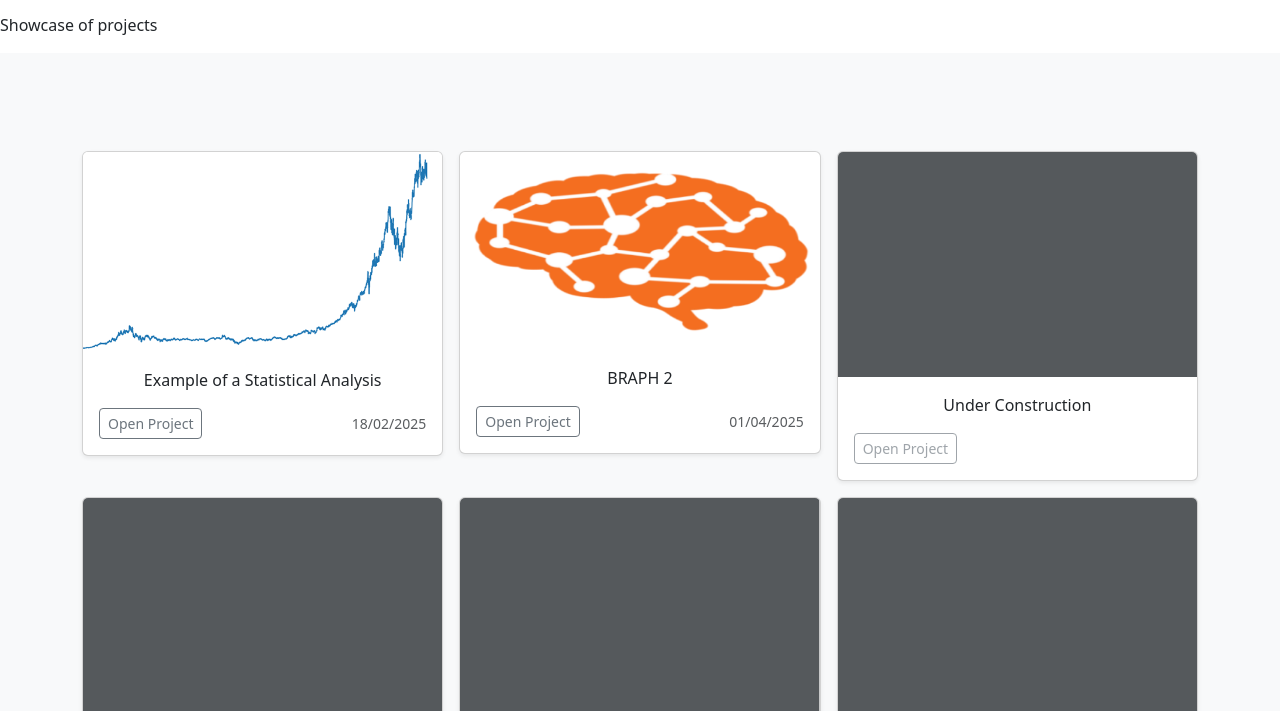
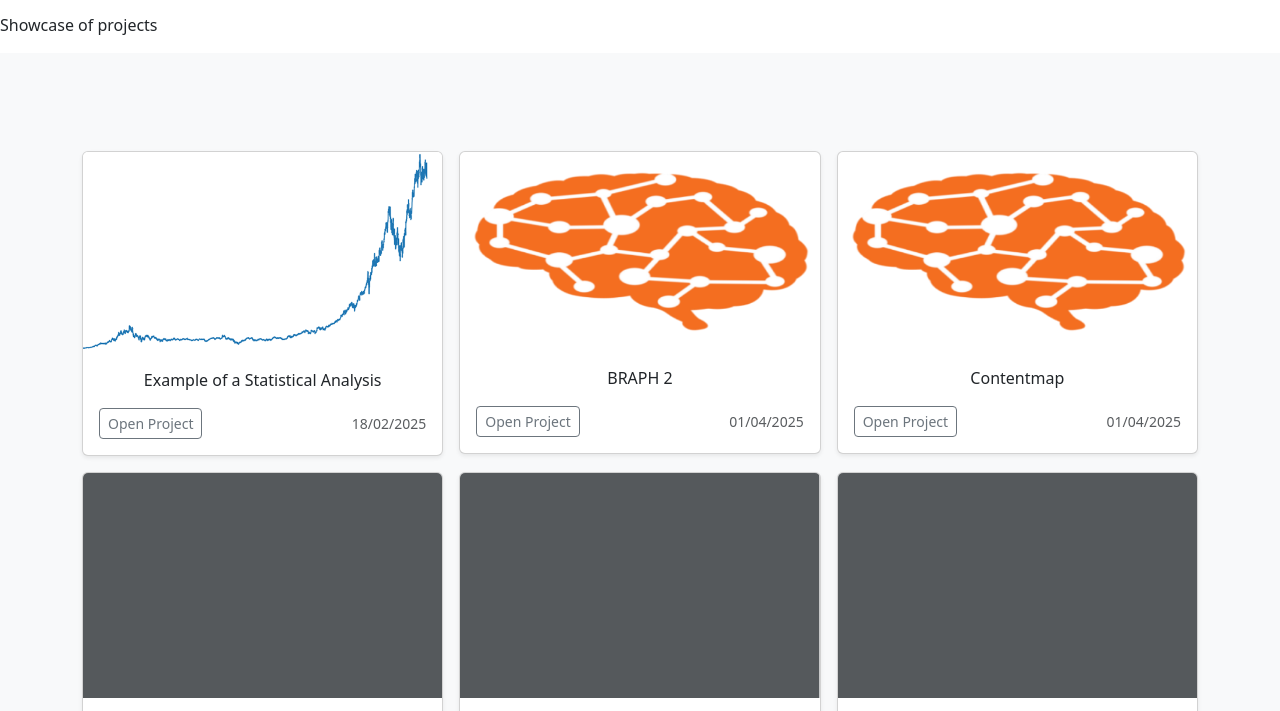
Before and after one commit to egolol/website, a plain HTML site: page pages/projects.html in a window 1280 px wide. Shown: the part 83-794 px from the top of the page. Drawn offline with Linux system fonts and the light colour scheme.

Commit message:
contentmap added

```diff
--- a/pages/projects.html
+++ b/pages/projects.html
@@ -70,21 +70,15 @@
                 </div>
                 <div class="col">
                     <div class="card shadow-sm">
-                        <svg class="bd-placeholder-img card-img-top" width="100%" height="225"
-                            role="img"  xmlns="http://www.w3.org/2000/svg"
-                            preserveAspectRatio="xMidYMid slice" focusable="false">
-                            <title>Placeholder</title>
-                            <rect width="100%" height="100%" fill="#55595c" /><text x="50%" y="50%" fill="#eceeef"
-                                dy=".3em"></text>
-                        </svg>
+                        <img src="../assets/braph2icon.png" class="card-img-top" alt="..." width="75%" id="braphCarImg">
                         <div class="card-body">
-                            <p class="card-text">Under Construction</p>
+                            <p class="card-text">Contentmap</p>
                             <div class="d-flex justify-content-between align-items-center">
                                 <div class="btn-group">
-                                    <button type="button" class="btn btn-sm btn-outline-secondary" disabled>Open Project</button>
+                                    <a href="https://www.contentmap.se/"><button type="button" class="btn btn-sm btn-outline-secondary">Open Project</button></a>
 
                                 </div>
-                                <small class="text-body-secondary"></small>
+                                <small class="text-body-secondary">01/04/2025</small>
                             </div>
                         </div>
                     </div>
```
Also changed, not shown: assets/contentmap.png (added).
